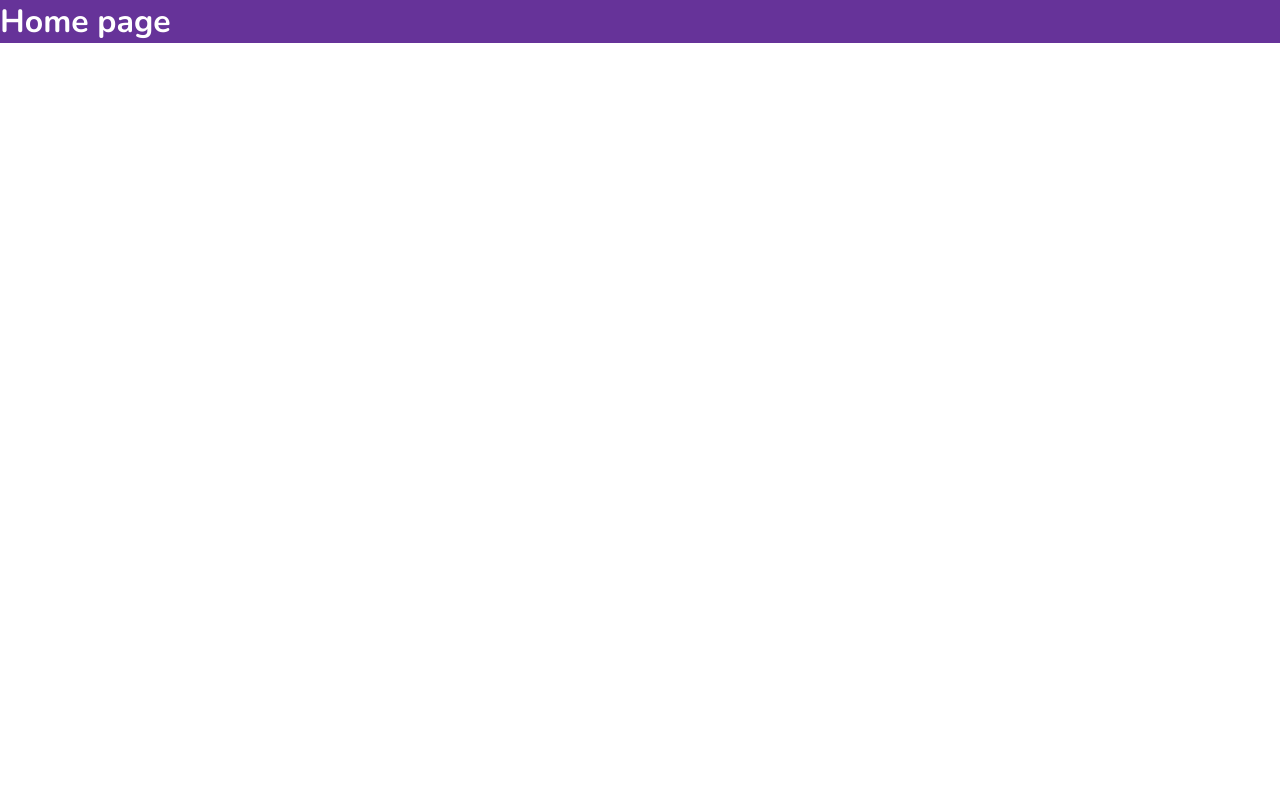
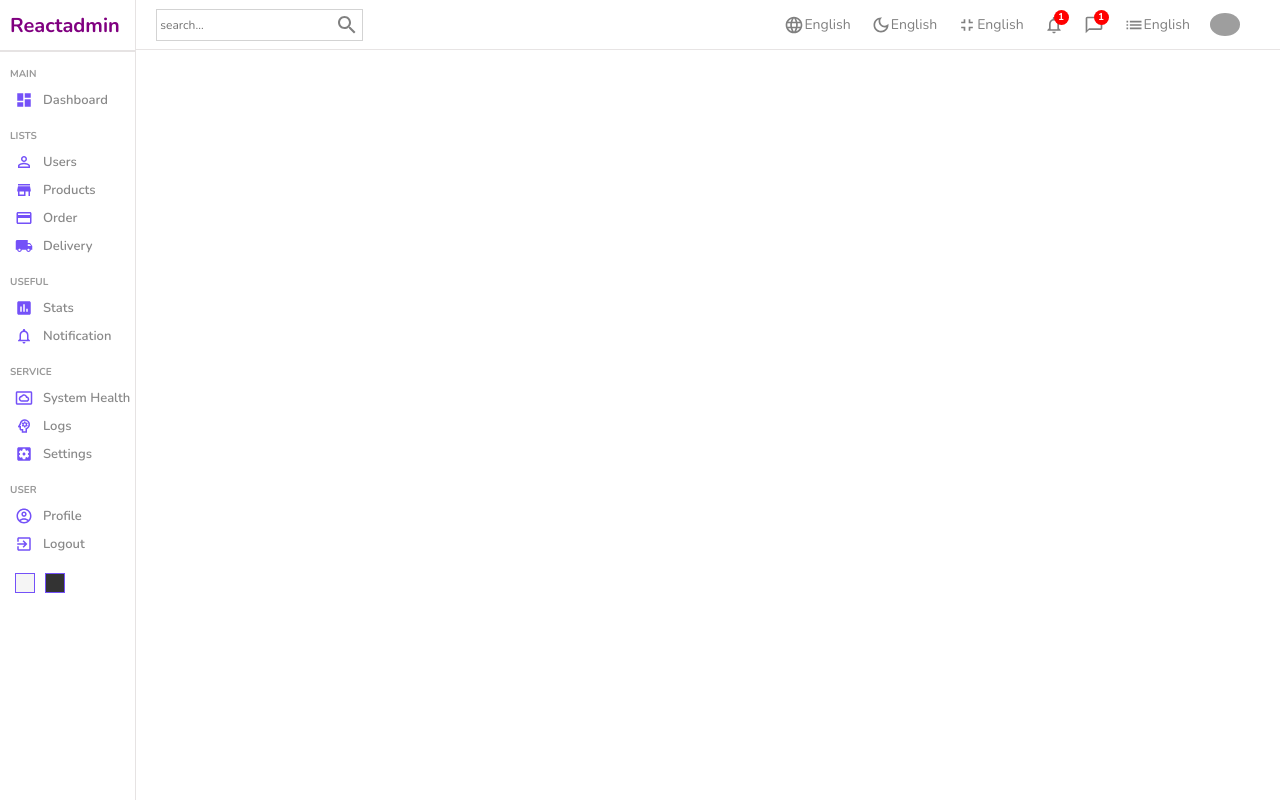
Before and after one commit to eligifty-coder/react_static_dashboard, a React (Create React App) app: page / in a window 1280 px wide. Built offline with nearby package versions, Linux system fonts and the light colour scheme; grey boxes are pictures that could not be loaded.

Commit message:
side and top navbar created

```diff
--- a/package.json
+++ b/package.json
@@ -3,6 +3,10 @@
   "version": "0.1.0",
   "private": true,
   "dependencies": {
+    "@emotion/react": "^11.9.0",
+    "@emotion/styled": "^11.8.1",
+    "@mui/icons-material": "^5.8.0",
+    "@mui/material": "^5.8.1",
     "@testing-library/jest-dom": "^5.16.4",
     "@testing-library/react": "^13.2.0",
     "@testing-library/user-event": "^13.5.0",
--- a/src/components/navbar/Navbar.jsx
+++ b/src/components/navbar/Navbar.jsx
@@ -1,7 +1,57 @@
 import "./Navbar.scss"
+import SearchOutlinedIcon from "@mui/icons-material/SearchOutlined";
+import LanguageOutlinedIcon from "@mui/icons-material/LanguageOutlined";
+import DarkModeOutlinedIcon from "@mui/icons-material/DarkModeOutlined";
+import FullscreenExitOutlinedIcon from "@mui/icons-material/FullscreenExitOutlined";
+import NotificationsNoneOutlinedIcon from "@mui/icons-material/NotificationsNoneOutlined";
+import ChatBubbleOutlineOutlinedIcon from "@mui/icons-material/ChatBubbleOutlineOutlined";
+import ListOutlinedIcon from "@mui/icons-material/ListOutlined";
+import { Chat } from "@mui/icons-material";
 const Navbar = () => {
    return (
-      <div>Navbar</div>
+      <div className="navbar">
+         <div className="wrapper">
+            <div className="search">
+               <input type="text" placeholder="search..." />
+               <SearchOutlinedIcon/>
+            </div>
+            <div className="items">
+               <div className="item">
+                  <LanguageOutlinedIcon className='icon' />
+                  English
+               </div>
+               <div className="item">
+                  <DarkModeOutlinedIcon className='icon' />
+                  English
+               </div>
+               <div className="item">
+                  <FullscreenExitOutlinedIcon className='icon' />
+                  English
+               </div>
+               <div className="item">
+                  <NotificationsNoneOutlinedIcon className='icon'  />
+                  <div className="counter">1</div>
+               </div>
+               <div className="item">
+                  <ChatBubbleOutlineOutlinedIcon className='icon' />
+                  <div className="counter">1</div>
+
+               </div>
+               <div className="item">
+                  <ListOutlinedIcon className='icon'  />
+                  English
+               </div>
+               <div className="item">
+                  <img
+                     src="https://images.pexels.com/photos/941693/pexels-photo-941693.jpeg?auto=compress&cs=tinysrgb&dpr=2&w=500"
+                     alt=""
+                     className="avatar"
+                  />
+
+               </div>
+            </div>
+         </div>
+      </div>
    )
 }
 
--- a/src/components/navbar/Navbar.scss
+++ b/src/components/navbar/Navbar.scss
@@ -0,0 +1,73 @@
+.navbar{
+   height: 50px;
+   border-bottom:  0.5px solid rgb(231 228 228);
+   display: flex;
+   align-items: center;
+   font-size: 14px;
+   color: gray;
+   .wrapper{
+      display: flex;
+      align-items: center;
+      padding: 20px;
+      justify-content: space-between;
+      width: 100%;
+   }
+   .search{
+      display: flex;
+      align-items: center;
+      border: 0.5px solid lightgray;
+      padding: 3px;
+      input{
+         border:none;
+         outline: none;
+         background-color: transparent;
+         &::-webkit-input-placeholder{
+            font-size:12px;
+         }
+         &::-moz-placeholder{
+            font-size:12px;
+         }
+         &:-ms-input-placeholder{
+            font-size:12px;
+         }
+         &::-ms-input-placeholder{
+            font-size:12px;
+         }
+         &::placeholder{
+            font-size:12px;
+         }
+      }
+   }
+   .items{
+      display: flex;
+      align-items: center;
+      .item{
+         display: flex;
+         align-items: center;
+         margin-right: 20px;
+         position: relative;
+         .icon{
+            font-size: 20px;
+         }
+         .avatar{
+            width: 30px;
+            border-radius: 50%;
+         }
+         .counter{
+         width: 15px;
+         height: 15px;
+         background-color: red;
+         border-radius: 50%;
+         color: #fff;
+         display: flex;
+         justify-content: center;
+         align-items: center;
+         font-size: 10px;
+         font-weight: bold;
+         position: absolute;
+         top: -5px;
+         right: -5px;
+         }
+      }
+   }
+}
--- a/src/components/sidebar/Sidebar.jsx
+++ b/src/components/sidebar/Sidebar.jsx
@@ -1,4 +1,16 @@
 import "./Sidebar.scss"
+import DashboardIcon from "@mui/icons-material/Dashboard";
+import PersonOutlineIcon from "@mui/icons-material/PersonOutline";
+import LocalShippingIcon from "@mui/icons-material/LocalShipping";
+import CreditCardIcon from "@mui/icons-material/CreditCard";
+import StoreIcon from "@mui/icons-material/Store";
+import InsertChartIcon from "@mui/icons-material/InsertChart";
+import SettingsApplicationsIcon from "@mui/icons-material/SettingsApplications";
+import ExitToAppIcon from "@mui/icons-material/ExitToApp";
+import NotificationsNoneIcon from "@mui/icons-material/NotificationsNone";
+import SettingsSystemDaydreamOutlinedIcon from "@mui/icons-material/SettingsSystemDaydreamOutlined";
+import PsychologyOutlinedIcon from "@mui/icons-material/PsychologyOutlined";
+import AccountCircleOutlinedIcon from "@mui/icons-material/AccountCircleOutlined";
 const Sidebar = () => {
    return (
       <div className="sidebar">
@@ -7,20 +19,68 @@
                reactadmin
             </span>
          </div>
+         <hr/>
          <div className="center">
             <ul>
+               <p className="title">MAIN</p>
                <li>
-                  <spna>Dashboard</spna>
+                  <DashboardIcon className="icon" />
+                  <span>Dashboard</span>
+               </li>
+               <p className="title">LISTS</p>
+               <li>
+                  <PersonOutlineIcon className="icon" />
+                  <span>Users</span>
                </li>
                <li>
-                  <spna>Dashboard</spna>
+                  <StoreIcon className="icon" />
+                  <span>Products</span>
                </li>
                <li>
-                  <spna>Dashboard</spna>
+                  <CreditCardIcon className="icon" />
+                  <span>Order</span>
+               </li>
+               <li>
+                  <LocalShippingIcon className="icon" />
+                  <span>Delivery</span>
+               </li>
+               <p className="title">USEFUL</p>
+               <li>
+                  <InsertChartIcon className="icon" />
+                  <span>Stats</span>
+               </li>
+               <li>
+                  <NotificationsNoneIcon className="icon" />
+                  <span>Notification</span>
+               </li>
+               <p className="title">SERVICE</p>
+               <li>
+                  <SettingsSystemDaydreamOutlinedIcon className="icon" />
+                  <span>System Health</span>
+               </li>
+               <li>
+                  <PsychologyOutlinedIcon className="icon" />
+                  <span>Logs</span>
+               </li>
+               <li>
+                  <SettingsApplicationsIcon className="icon" />
+                  <span>Settings</span>
+               </li>
+               <p className="title">USER</p>
+               <li>
+                  <AccountCircleOutlinedIcon className="icon" />
+                  <span>Profile</span>
+               </li>
+               <li>
+                  <ExitToAppIcon className="icon" />
+                  <span>Logout</span>
                </li>
             </ul>
          </div>
-         <div className="bottom"></div>
+         <div className="bottom">
+            <div className="colorOption"></div>
+            <div className="colorOption"></div>
+         </div>
       </div>
    )
 }
--- a/src/components/sidebar/Sidebar.scss
+++ b/src/components/sidebar/Sidebar.scss
@@ -0,0 +1,75 @@
+.sidebar{
+   display: flex;
+   flex-direction: column;
+   border-right: 0.5px solid rgb(230, 227,227);
+   min-height: 100vh;
+   background-color: #fff;
+   .top{
+      height: 50px;
+      display: grid;
+      align-items: center;
+      // background-color: red;
+      .logo{
+         font-size: 20px;
+         font-weight: bold;
+         color: purple;
+         padding-left:10px;
+         text-transform: capitalize;
+      }
+   }
+   hr{
+      height: 0;
+      border: 0.5px solid rgb(230, 227, 227);
+   }
+   .center{
+      padding-left: 10px;
+      ul{
+         list-style: none;
+         .title{
+            font-size: 10px;
+            font-weight: bold;
+            color: #999;
+            margin-top: 15px;
+            margin-bottom: 5px;
+         }
+         li{
+            display: flex;
+            align-items: center;
+            padding: 5px;
+            cursor: pointer;
+            &:hover{
+               background-color: #ece8ff;
+            }
+            .icon{
+               font-size: 18px;
+               color: #7451f8;
+            }
+            span{
+               font-size: 13px;
+               font-weight: 600;
+               color: #888;
+               margin-left: 10px;
+            }
+         }
+      }
+   }
+   .bottom{
+      display: flex;
+      align-items: center;
+      margin: 10px;
+      .colorOption{
+         width: 20px;
+         height: 20px;
+         border: 1px solid #7451f8;
+         margin: 5px;
+         cursor: pointer;
+         &:nth-child(1){
+            background-color: whitesmoke;
+         }
+         &:nth-child(2){
+            background-color: #333;
+         }
+      }
+
+   }
+}
--- a/src/pages/home/Home.jsx
+++ b/src/pages/home/Home.jsx
@@ -2,12 +2,15 @@
 import { Outlet } from 'react-router-dom'
 import './Home.scss'
 import Sidebar from '../../components/sidebar/Sidebar'
+import Navbar from '../../components/navbar/Navbar'
 const Home = () => {
    return (
       <div className='home' >
-         <h1 className="title">
-            Home page
-         </h1>
+         <Sidebar />
+         <div className="homeContainer">
+            <Navbar />
+            <div className="widgets"></div>
+         </div>
          <Outlet/>
       </div>
    )
--- a/src/pages/home/Home.scss
+++ b/src/pages/home/Home.scss
@@ -1,6 +1,8 @@
 .home{
-   background-color: rebeccapurple;
-   .title{
-      color:#fff;
+   display: grid;
+   grid-template-columns: auto 2fr;
+
+   .homeContainer{
+      // background-color: lightblue;
    }
 }
```
Also changed, not shown: src/components/widget/Widget.jsx (added), src/components/widget/Widget.scss (added), 1 other file (tests, documents, lock files or other folders).
